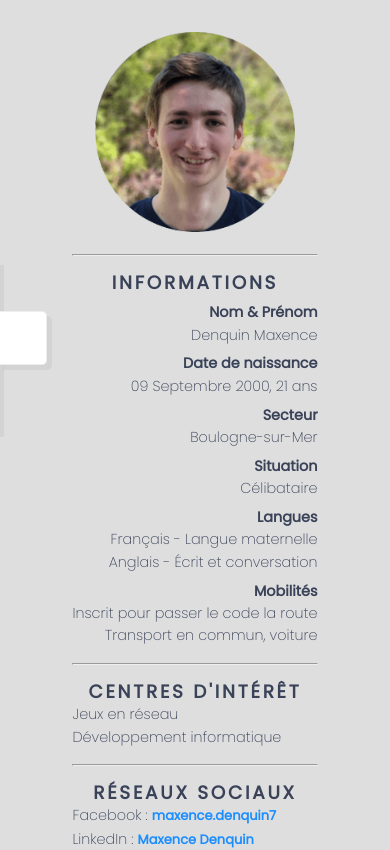
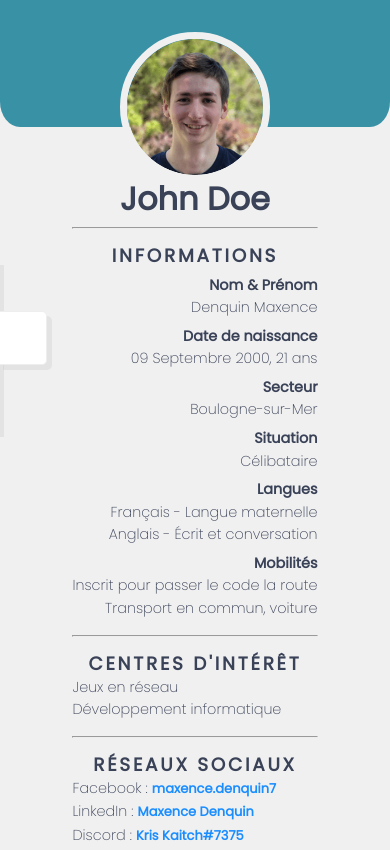
Before and after one commit to DenquinMaxence/react-cv, a React (Create React App) app: page / in a window 390 px wide. Shown: the top 850 px of the page. Built offline with nearby package versions, Linux system fonts and the light colour scheme; some icons are missing.

Commit message:
mobile design

```diff
--- a/package.json
+++ b/package.json
@@ -2,6 +2,7 @@
   "name": "cv",
   "version": "0.1.0",
   "private": true,
+  "homepage": "https://hopuichung.github.io/",
   "dependencies": {
     "@testing-library/jest-dom": "^5.14.1",
     "@testing-library/react": "^11.2.7",
@@ -20,7 +21,9 @@
     "start": "react-scripts start",
     "build": "react-scripts build",
     "test": "react-scripts test",
-    "eject": "react-scripts eject"
+    "eject": "react-scripts eject",
+    "predeploy": "npm run build",
+    "deplay": "gh-pages -d build"
   },
   "eslintConfig": {
     "extends": [
--- a/src/pages/Home.js
+++ b/src/pages/Home.js
@@ -1,11 +1,12 @@
 const Home = () => {
 	return (
-		<>
 		<div className='main'>
 			<div className='left-part'>
+				<div className='header'></div>
 				<div className='profil-pic'>
 					<img src='./img/profil.png' alt='profil-pic' />
 				</div>
+				<h1>John Doe</h1>
 				<div className='content'>
 					<div className='informations'>
 						<hr />
@@ -96,7 +97,6 @@
 				</div>
 			</div>
 		</div>
-		</>
 	);
 };
 
--- a/src/styles/_settings.scss
+++ b/src/styles/_settings.scss
@@ -5,6 +5,9 @@
 $background-1: #dededf;
 $background-2: #3a4258;
 $background-3: #ffffff;
+
+$background-theme: #3991a5;
+$background-grey: #f0f0f0;
 
 $color-1: #1a8dff;
 $color-2: #f7f7f7;
@@ -17,8 +20,8 @@
 }
 
 body {
-    font-family: $font-1;
-    line-height: 1.4rem;
-    background: $background-3;
-    color: $color-3;
+	font-family: $font-1;
+	line-height: 1.4rem;
+	background: $background-grey;
+	color: $color-3;
 }
--- a/src/styles/pages/_home.scss
+++ b/src/styles/pages/_home.scss
@@ -8,11 +8,21 @@
 		padding-top: 2rem;
 	}
 	.left-part {
-		background-color: $background-1;
+		.header {
+			background-color: $background-theme;
+			height: 15vh;
+			width: 100%;
+			z-index: -1;
+			position: fixed;
+			top: 0;
+			border-radius: 0px 0px 20px 20px / 20%;
+		}
 		.profil-pic {
 			img {
-				width: 200px;
-				height: 200px;
+				width: 150px;
+				height: 150px;
+				border-radius: 50%;
+				border: 7px solid $background-grey;
 			}
 		}
 		.content {
```
Also changed, not shown: src/styles/index.scss (line endings or trailing spaces). Lines whose indentation alone changed are shown as unchanged.
